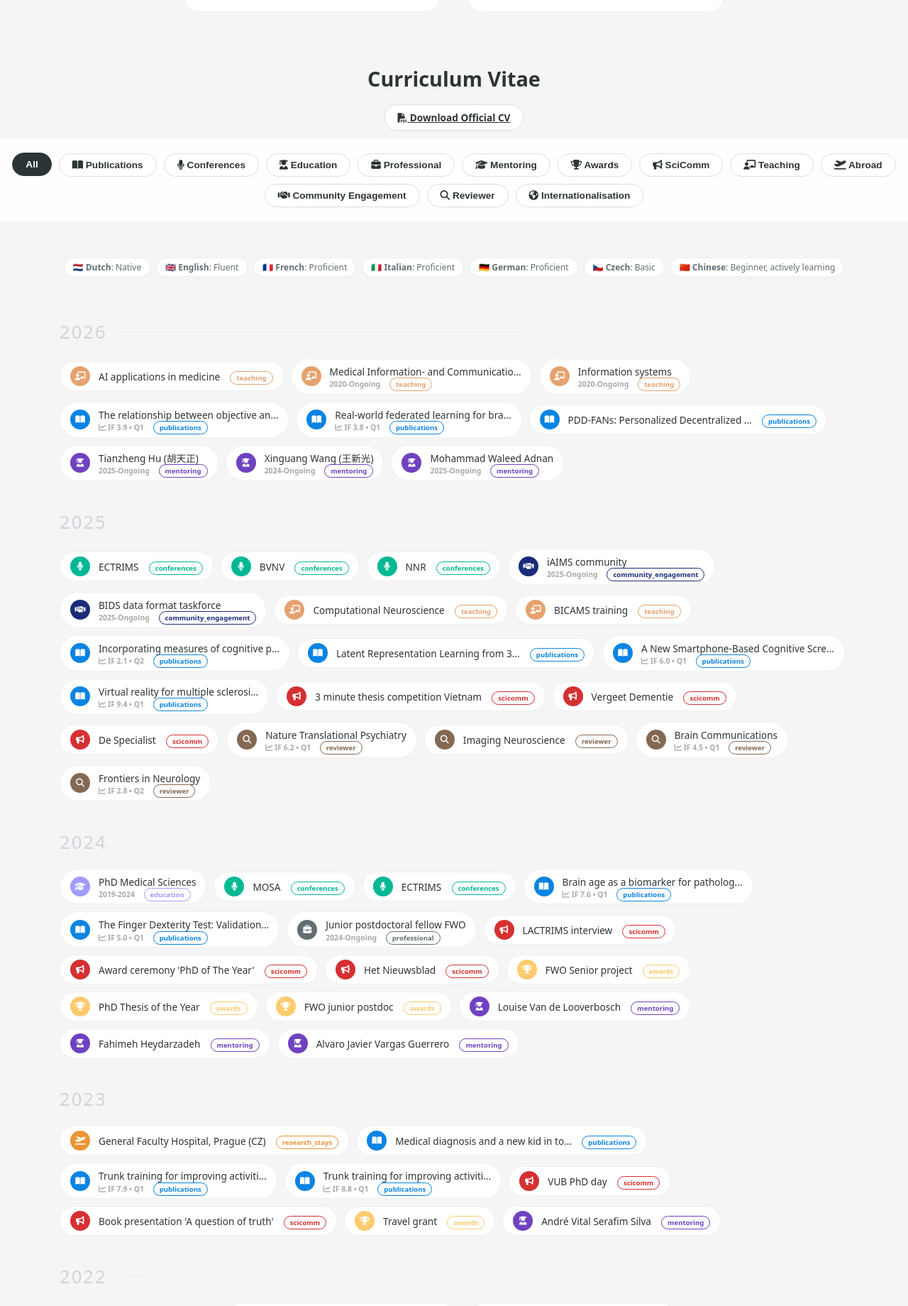
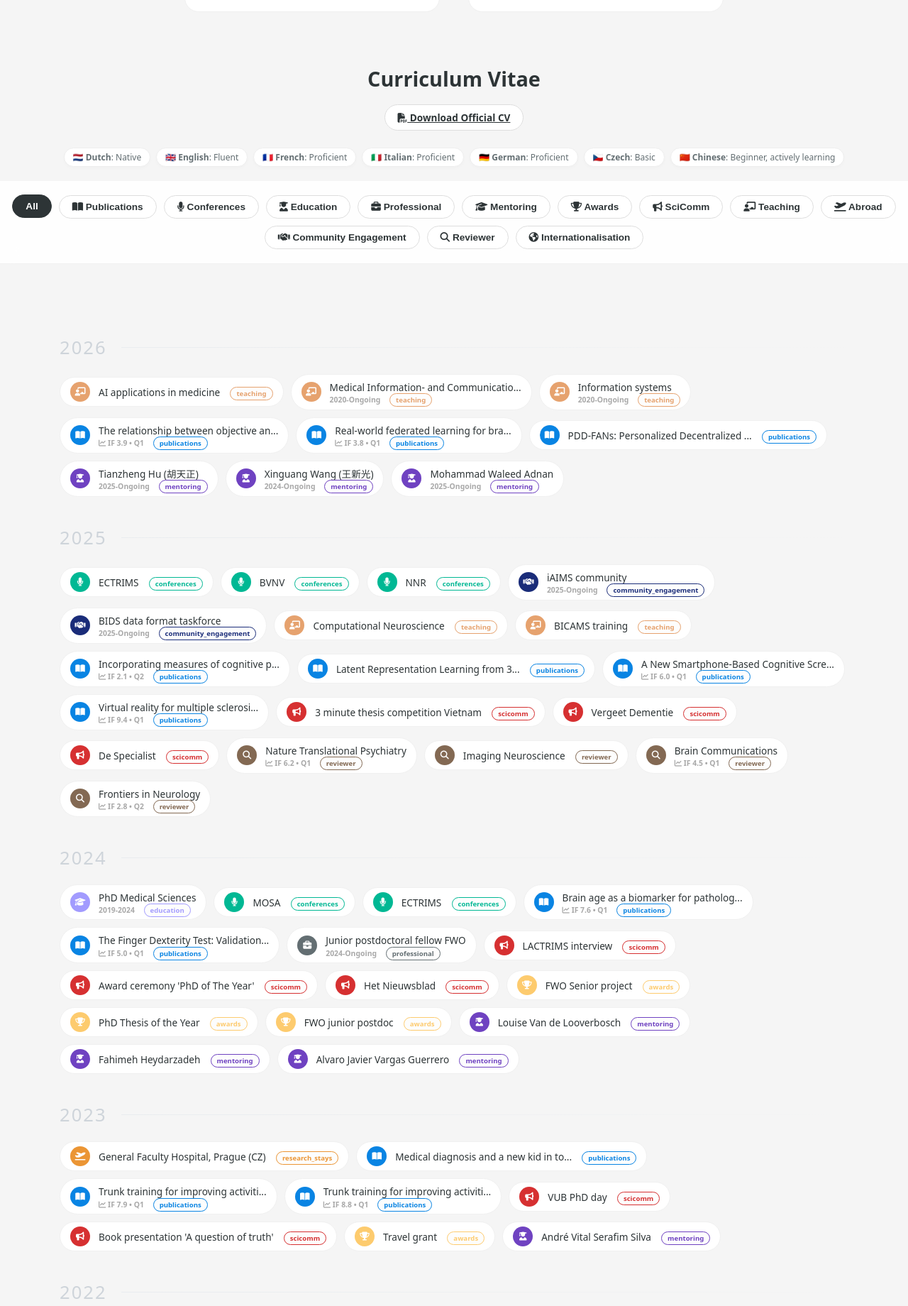
Before and after one commit to Sdniss/Sdniss.github.io, a Jekyll site: the page built from _pages/academic_journey.html, in a window 1280 px wide. Shown: the part 547-2387 px from the top of the page at 71% size. Built offline with Jekyll 4.4.1, drawn with Linux system fonts in a browser that asks for light colours.

Commit message:
Relocate languages and show permanently

```diff
--- a/_pages/academic_journey.html
+++ b/_pages/academic_journey.html
@@ -30,6 +30,12 @@
     <a href="{{ '/assets/pdf/stijn_denissen_cv.pdf' | relative_url }}" class="filter-btn" style="--btn-color: #d63031;">
        <i class="fa-solid fa-file-pdf"></i> Download Official CV
     </a>
+  <br><br>
+    <div class="language-tags">
+      {% for lang in site.data.languages.entries %}
+        <span class="lang-tag" title="{{ lang.level }}"><b>{{ lang.language }}</b>: {{ lang.level }}</span>
+      {% endfor %}
+    </div>
 </div>
 
 <div class="filter-wrapper">
@@ -156,14 +162,6 @@
 
   <div class="category-summary vision" data-cat="reviewer" style="display:none; text-align:center; max-width:800px; margin:0 auto;">
     {{ site.data.reviewer.summary }} <!-- Use " | size " to count number of entries -->
-  </div>
-
-  <div class="category-summary" data-cat="all" style="display:block;">
-    <div class="language-tags">
-      {% for lang in site.data.languages.entries %}
-        <span class="lang-tag" title="{{ lang.level }}"><b>{{ lang.language }}</b>: {{ lang.level }}</span>
-      {% endfor %}
-    </div>
   </div>
 </div>
 
```
